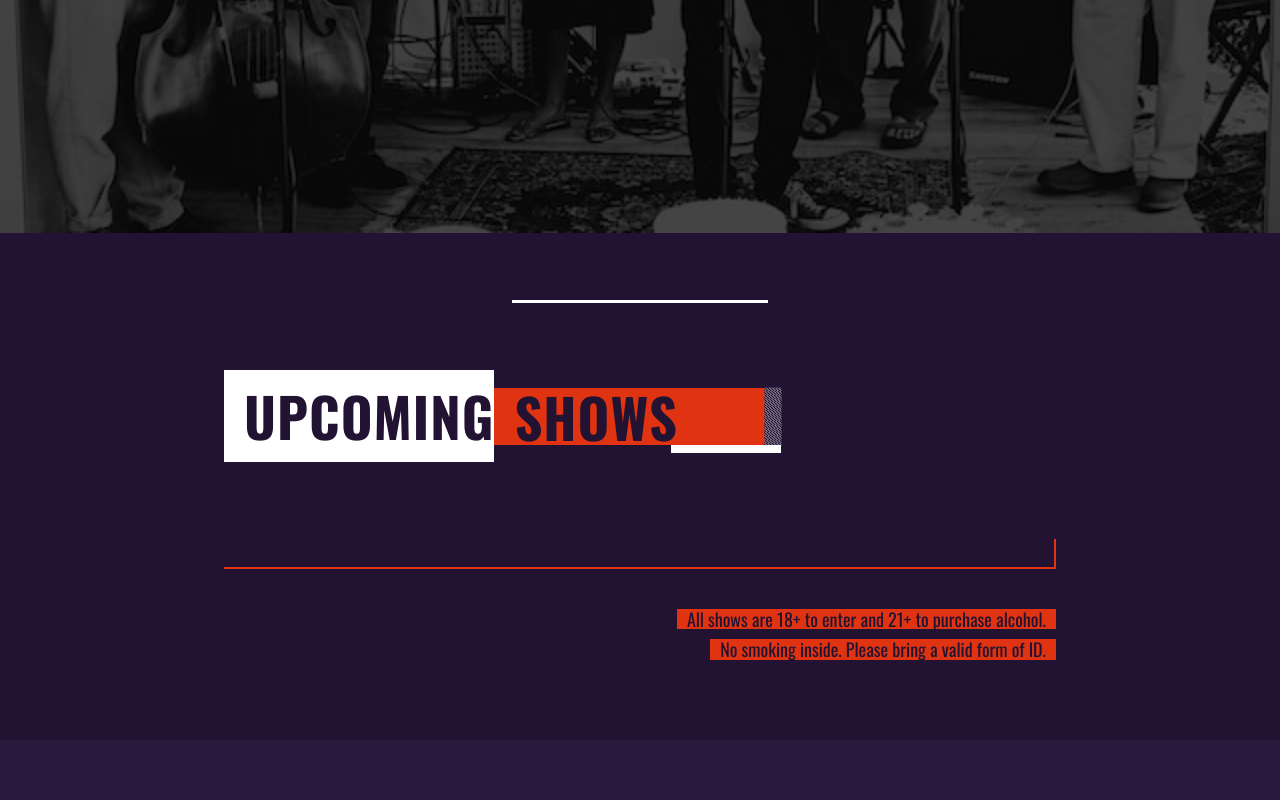
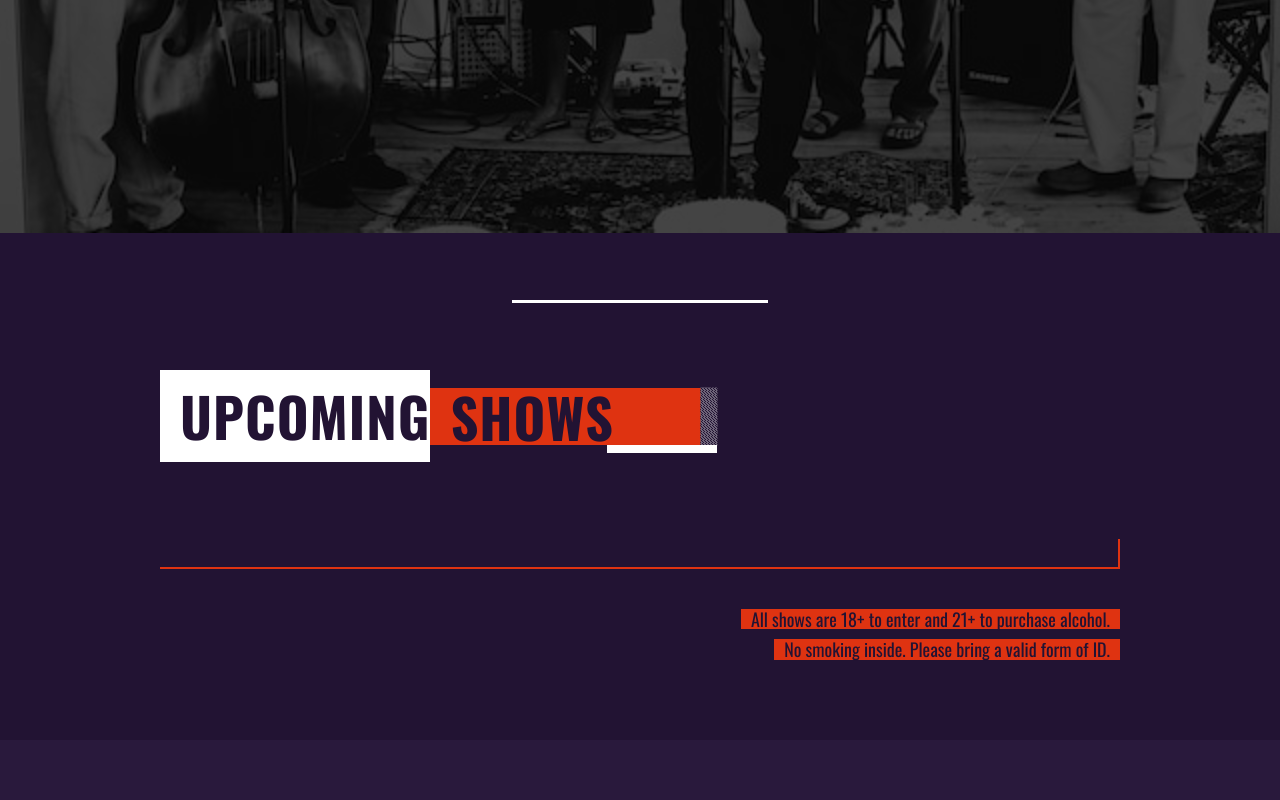
Before and after one commit to SutheeDev/The-Bloc-Camp, a React (Create React App) app in the folder client/: page / in a window 1280 px wide. Shown: the part 668-1468 px from the top of the page. Built offline with nearby package versions, Linux system fonts and the light colour scheme.

Commit message:
fix some styles on Landing page

```diff
--- a/client/src/components/Events.js
+++ b/client/src/components/Events.js
@@ -96,7 +96,7 @@ const Wrapper = styled.section`
   padding: 80px 0;
 
   .shows-container {
-    width: 65vw;
+    width: 70vw;
     max-width: 1000px;
     margin: 0 auto;
   }
--- a/client/src/components/Page-title.js
+++ b/client/src/components/Page-title.js
@@ -57,7 +57,7 @@ const Wrapper = styled.div`
     background-color: #221333;
     position: absolute;
     top: 20px;
-    left: 250px;
+    right: -36px;
     transform: rotate(90deg);
   }
   .line2 {
@@ -79,7 +79,7 @@ const Wrapper = styled.div`
       width: 210px;
     }
     .block {
-      left: 190px;
+      right: -37px;
     }
     .line2 {
       right: -17px;
@@ -89,8 +89,18 @@ const Wrapper = styled.div`
     }
   }
   @media screen and (max-width: 450px) {
+    width: 80vw;
+    .pageTitle-text1 {
+      width: 30%;
+    }
+    .pageTitle-box {
+      width: 70%;
+    }
+    .line2 {
+      right: 1px;
+    }
     .block {
-      left: 137px;
+      right: -20px;
     }
   }
 `;
--- a/client/src/pages/Landing.js
+++ b/client/src/pages/Landing.js
@@ -41,7 +41,7 @@ const Wrapper = styled.main`
     margin-top: -5px;
   }
   .upcoming-container {
-    width: 65vw;
+    width: 75vw;
     margin: 0 auto;
   }
   .line1 {
@@ -72,7 +72,8 @@ const Wrapper = styled.main`
   }
   @media screen and (max-width: 850px) {
     .upcoming {
-      margin-top: 55px;
+      margin-top: 15px;
+      padding: 30px 0 40px 0;
     }
     .upcoming-container {
       width: 80vw;
@@ -81,9 +82,9 @@ const Wrapper = styled.main`
       font-size: 14px;
     }
   }
-  @media screen and (max-width: 450px) {
+  /* @media screen and (max-width: 450px) {
     .upcoming {
       padding: 50px 0;
     }
-  }
+  } */
 `;
```
